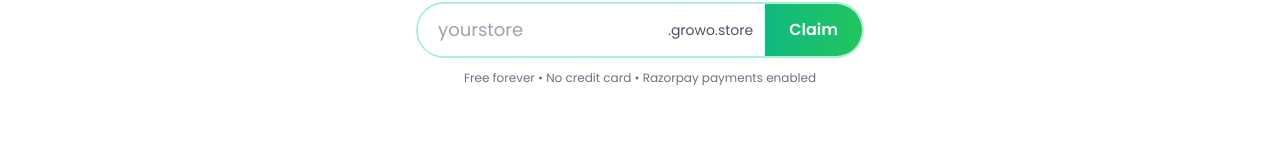
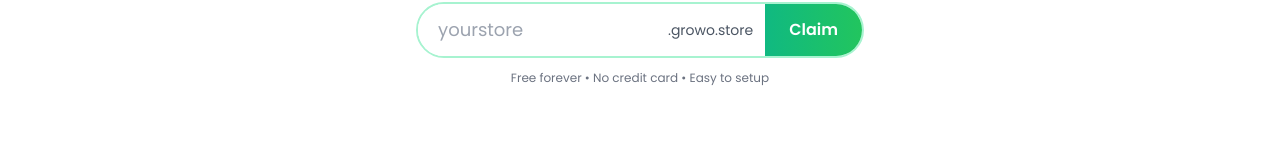
Before and after one commit to nilesh-developer/bazaar, a React (Vite) app in the folder frontend/: page / in a window 1280 px wide. Shown: the part 424-584 px from the top of the page. Built offline with nearby package versions, Linux system fonts and the light colour scheme; no server answers.

Commit message:
correct some line

```diff
--- a/frontend/src/components/Home/Home.jsx
+++ b/frontend/src/components/Home/Home.jsx
@@ -285,7 +285,7 @@
                                     </div>
                                 )}
                                 <div className="text-xs text-gray-500 mt-3">
-                                    Free forever • No credit card • Razorpay payments enabled
+                                    Free forever • No credit card • Easy to setup
                                 </div>
                             </div>
                         </div>
```
